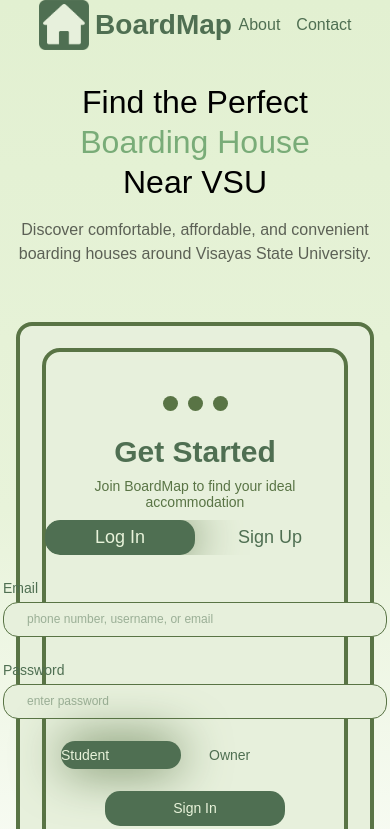
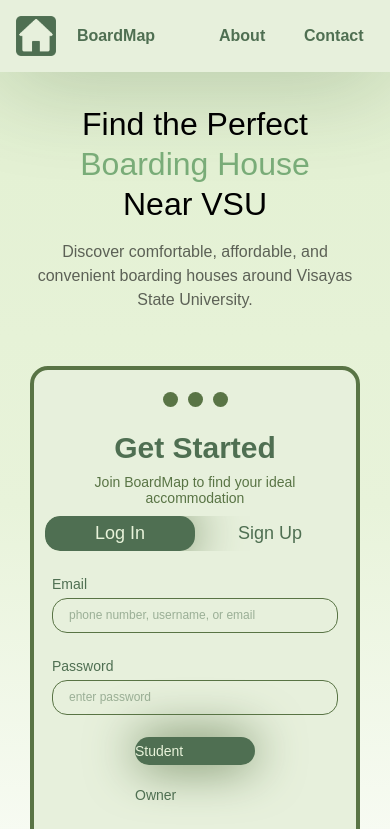
Before and after one commit to CSci-153-Web-Systems-and-Technologies/batch-2025-vsu-boardmap-web, a React (Create React App) app: page / in a window 390 px wide. Shown: the top 829 px of the page. Built offline with nearby package versions, Linux system fonts and the light colour scheme.

Commit message:
fix: responsive mobile layout for landing page
- Fixed mobile header structure to match desktop
- Made form inputs responsive to fit container
- Reduced LogIn/SignUp toggle size for mobile
- Improved overall mobile responsiveness

```diff
--- a/src/components/LandingPage.tsx
+++ b/src/components/LandingPage.tsx
@@ -151,7 +151,7 @@ function AuthForm({ isSignUp, onSubmit, loading }: AuthFormProps) {
       exit={{ opacity: 0, y: -10 }}
       transition={{ duration: 0.3 }}
       onSubmit={handleSubmit}
-      className="contents"
+      className="contents w-full"
     >
       <AnimatePresence mode="wait">
         {isSignUp && (
@@ -160,7 +160,7 @@ function AuthForm({ isSignUp, onSubmit, loading }: AuthFormProps) {
             animate={{ height: "auto", opacity: 1 }}
             exit={{ height: 0, opacity: 0 }}
             transition={{ duration: 0.3 }}
-            className="content-stretch flex flex-col gap-[3px] items-start relative shrink-0 w-[384px] overflow-hidden"
+            className="content-stretch flex flex-col gap-[3px] items-start relative shrink-0 w-full max-w-[384px] overflow-hidden"
           >
             <div className="flex flex-col font-['Rethink_Sans:Medium',sans-serif] font-medium h-[22px] justify-center leading-[0] relative shrink-0 text-[#4f6f52] text-[14px] w-full">
               <p className="leading-[normal]">Full name</p>
@@ -172,14 +172,14 @@ function AuthForm({ isSignUp, onSubmit, loading }: AuthFormProps) {
                 setFormData({ ...formData, name: e.target.value })
               }
               placeholder="ex. Dela Cruz, Juan A."
-              className="bg-[#e7f0dc] h-[35px] w-full rounded-[15px] border border-[#597445] px-[23px] py-[6px] font-['Rethink_Sans:Regular',sans-serif] text-[12px] text-[#4f6f52] outline-none focus:ring-2 focus:ring-[#597445] transition-all"
+              className="bg-[#e7f0dc] h-[35px] w-full rounded-[15px] border border-[#597445] px-4 md:px-[23px] py-[6px] font-['Rethink_Sans:Regular',sans-serif] text-[12px] text-[#4f6f52] outline-none focus:ring-2 focus:ring-[#597445] transition-all"
               required={isSignUp}
             />
           </motion.div>
         )}
       </AnimatePresence>
 
-      <div className="content-stretch flex flex-col gap-[3px] items-start relative shrink-0 w-[384px]">
+      <div className="content-stretch flex flex-col gap-[3px] items-start relative shrink-0 w-full max-w-[384px]">
         <div className="flex flex-col font-['Rethink_Sans:Medium',sans-serif] font-medium h-[22px] justify-center leading-[0] relative shrink-0 text-[#4f6f52] text-[14px] w-full">
           <p className="leading-[normal]">Email</p>
         </div>
@@ -188,12 +188,12 @@ function AuthForm({ isSignUp, onSubmit, loading }: AuthFormProps) {
           value={formData.email}
           onChange={(e) => setFormData({ ...formData, email: e.target.value })}
           placeholder="phone number, username, or email"
-          className="bg-[#e7f0dc] h-[35px] w-full rounded-[15px] border border-[#597445] px-[23px] py-[6px] font-['Rethink_Sans:Regular',sans-serif] text-[12px] text-[#4f6f52] outline-none focus:ring-2 focus:ring-[#597445] transition-all"
+          className="bg-[#e7f0dc] h-[35px] w-full rounded-[15px] border border-[#597445] px-4 md:px-[23px] py-[6px] font-['Rethink_Sans:Regular',sans-serif] text-[12px] text-[#4f6f52] outline-none focus:ring-2 focus:ring-[#597445] transition-all"
           required
         />
       </div>
 
-      <div className="content-stretch flex flex-col gap-[3px] items-start relative shrink-0 w-[384px]">
+      <div className="content-stretch flex flex-col gap-[3px] items-start relative shrink-0 w-full max-w-[384px]">
         <div className="flex flex-col font-['Rethink_Sans:Medium',sans-serif] font-medium h-[22px] justify-center leading-[0] relative shrink-0 text-[#4f6f52] text-[14px] w-full">
           <p className="leading-[normal]">Password</p>
         </div>
@@ -205,7 +205,7 @@ function AuthForm({ isSignUp, onSubmit, loading }: AuthFormProps) {
               setFormData({ ...formData, password: e.target.value })
             }
             placeholder={isSignUp ? "create secure password" : "enter password"}
-            className="bg-[#e7f0dc] h-[35px] w-full rounded-[15px] border border-[#597445] px-[23px] py-[6px] font-['Rethink_Sans:Regular',sans-serif] text-[12px] text-[#4f6f52] outline-none focus:ring-2 focus:ring-[#597445] transition-all pr-10"
+            className="bg-[#e7f0dc] h-[35px] w-full rounded-[15px] border border-[#597445] px-4 md:px-[23px] py-[6px] font-['Rethink_Sans:Regular',sans-serif] text-[12px] text-[#4f6f52] outline-none focus:ring-2 focus:ring-[#597445] transition-all pr-10"
             required
           />
           <button
@@ -255,8 +255,8 @@ function AuthForm({ isSignUp, onSubmit, loading }: AuthFormProps) {
         </div>
       </div>
 
-      {/* User Type Selection - Keep as is */}
-      <div className="content-stretch flex gap-[28px] items-center relative shrink-0">
+      {/* User Type Selection - Responsive */}
+      <div className="content-stretch flex flex-col sm:flex-row gap-4 sm:gap-[28px] items-center relative shrink-0 w-full justify-center">
         <div className="relative">
           <motion.div
             animate={{ opacity: formData.userType === "student" ? 1 : 0 }}
@@ -293,11 +293,11 @@ function AuthForm({ isSignUp, onSubmit, loading }: AuthFormProps) {
         </div>
       </div>
 
-      {/* Submit Button - Keep as is */}
+      {/* Submit Button - Responsive */}
       <button
         type="submit"
         disabled={loading}
-        className="bg-[#4f6f52] box-border content-stretch flex gap-[10px] h-[35px] items-center justify-center px-[44px] py-[8px] relative rounded-[15px] shrink-0 w-[180px] cursor-pointer hover:bg-[#3d5841] transition-all disabled:opacity-50 disabled:cursor-not-allowed"
+        className="bg-[#4f6f52] box-border content-stretch flex gap-[10px] h-[35px] items-center justify-center px-[44px] py-[8px] relative rounded-[15px] shrink-0 w-full max-w-[180px] cursor-pointer hover:bg-[#3d5841] transition-all disabled:opacity-50 disabled:cursor-not-allowed"
       >
         <div className="flex flex-col font-['Rethink_Sans:Medium',sans-serif] font-medium justify-center leading-[0] relative shrink-0 text-[#e8f3da] text-[14px] text-center text-nowrap">
           <p className="leading-[normal] whitespace-pre">
@@ -414,16 +414,17 @@ function BodyRight({ onLogin }: BodyRightProps) {
 
       if (isSignUp) {
         // Sign up with proper metadata
-        const { data: signUpData, error: signUpError } = await supabase.auth.signUp({
+        const { data: signUpData, error: signUpError } =
+          await supabase.auth.signUp({
             email: data.email,
             password: data.password,
             options: {
               data: {
                 name: data.name || data.email.split("@")[0],
                 userType: data.userType,
-              type: data.userType // Add this for consistency
-            }
-          }
+                type: data.userType, // Add this for consistency
+              },
+            },
           });
 
         if (signUpError) {
@@ -432,14 +433,17 @@ function BodyRight({ onLogin }: BodyRightProps) {
         }
 
         if (signUpData.user) {
-          toast.success("Account created successfully! Please check your email for verification.");
+          toast.success(
+            "Account created successfully! Please check your email for verification."
+          );
           // Don't auto-login after signup, wait for email verification
           setIsSignUp(false);
           return;
         }
       } else {
         // Sign in
-        const { data: authData, error } = await supabase.auth.signInWithPassword({
+        const { data: authData, error } =
+          await supabase.auth.signInWithPassword({
             email: data.email,
             password: data.password,
           });
@@ -450,8 +454,12 @@ function BodyRight({ onLogin }: BodyRightProps) {
         }
 
         if (authData.session && authData.user) {
-          const name = authData.user.user_metadata?.name || data.email.split("@")[0];
-          const userType = authData.user.user_metadata?.userType || authData.user.user_metadata?.type || data.userType;
+          const name =
+            authData.user.user_metadata?.name || data.email.split("@")[0];
+          const userType =
+            authData.user.user_metadata?.userType ||
+            authData.user.user_metadata?.type ||
+            data.userType;
 
           onLogin(
             authData.user.id,
@@ -479,8 +487,8 @@ function BodyRight({ onLogin }: BodyRightProps) {
         options: {
           redirectTo: `${window.location.origin}/auth/callback`,
           queryParams: {
-            access_type: 'offline',
-            prompt: 'consent',
+            access_type: "offline",
+            prompt: "consent",
           },
         },
       });
@@ -617,7 +625,7 @@ export default function LandingPage({ onLogin }: LandingPageProps) {
 
   return (
     <div className="bg-gradient-to-b from-[#e2f0d1] to-[#ffffff] via-[#e8f3da] min-h-screen w-full overflow-x-hidden">
-      {/* Desktop Version */}
+      {/* Desktop Version - keep as is */}
       <div className="hidden lg:block">
         <div className="h-auto min-h-screen overflow-clip relative w-full">
           <div className="bg-[#e7f0dc] box-border content-start flex flex-wrap gap-[10px] h-[97.208px] items-start left-0 px-[25px] py-[24px] shadow-[0px_4px_100px_0px_rgba(35,74,28,0.3)] top-0 w-full">
@@ -627,10 +635,8 @@ export default function LandingPage({ onLogin }: LandingPageProps) {
             />
           </div>
           <div className="content-center flex flex-wrap gap-[100px] lg:gap-[200px] items-center justify-center px-8 py-16 w-full">
-            {/* Hero content here - using simplified version for mobile */}
             <div className="max-w-2xl">
               <h1 className="font-['REM:SemiBold',sans-serif] text-[48px] lg:text-[75px] leading-tight mb-6 whitespace-nowrap">
-                {" "}
                 <span className="block text-black font-semibold">
                   Find the Perfect
                 </span>
@@ -651,30 +657,50 @@ export default function LandingPage({ onLogin }: LandingPageProps) {
         </div>
       </div>
 
-      {/* Mobile/Tablet Version */}
+      {/* Mobile/Tablet Version - FIXED */}
       <div className="lg:hidden min-h-screen flex flex-col">
-        {/* <div className="bg-[#e7f0dc] shadow-[0px_4px_100px_0px_rgba(35,74,28,0.3)] px-4 py-4 sticky top-0 z-10"> */}
-        <div className="flex items-center justify-between max-w-7xl mx-auto">
-          <LogoWithText />
-          <div className="flex gap-4">
+        {/* Header with the same structure as desktop */}
+        <div className="bg-[#e7f0dc] shadow-[0px_4px_100px_0px_rgba(35,74,28,0.3)] px-4 py-4 w-full">
+          <div className="content-stretch flex items-center justify-between min-h-px min-w-px relative shrink-0 max-w-7xl mx-auto">
+            {/* LogoWithText component */}
+            <div className="relative shrink-0">
+              <div className="bg-clip-padding border-0 border-[transparent] border-solid box-border content-stretch flex items-center leading-[0] relative">
+                <div className="grid-cols-[max-content] grid-rows-[max-content] inline-grid place-items-start relative shrink-0">
+                  <img
+                    src="/BoardMap_Logo.png"
+                    alt="BoardMap Logo"
+                    className="w-[40px] h-[40px] object-contain"
+                  />
+                </div>
+                <div className="flex flex-col font-['REM:SemiBold',sans-serif] font-semibold h-[30px] justify-center relative shrink-0 text-[#4f6f52] text-[22px] text-center w-[120px]">
+                  <p className="leading-[normal]">BoardMap</p>
+                </div>
+              </div>
+            </div>
+
+            {/* Navigation buttons - same as Frame12 but adjusted for mobile */}
+            <div className="relative shrink-0">
+              <div className="bg-clip-padding border-0 border-[transparent] border-solid box-border content-stretch flex font-['Rethink_Sans:SemiBold',sans-serif] font-semibold gap-[15px] items-center justify-center leading-[0] relative text-[#4f6f52] text-[16px] text-center">
                 <button
                   onClick={() => setShowAbout(true)}
-              className="font-['Rethink_Sans:SemiBold',sans-serif] text-[#4f6f52] text-[16px] hover:opacity-70 transition-opacity"
+                  className="flex flex-col h-[32px] justify-center relative shrink-0 w-[70px] cursor-pointer hover:opacity-80 transition-opacity"
                 >
-              About
+                  <p className="leading-[normal]">About</p>
                 </button>
                 <button
                   onClick={() => setShowContact(true)}
-              className="font-['Rethink_Sans:SemiBold',sans-serif] text-[#4f6f52] text-[16px] hover:opacity-70 transition-opacity"
+                  className="flex flex-col h-[32px] justify-center relative shrink-0 w-[70px] cursor-pointer hover:opacity-80 transition-opacity"
                 >
-              Contact
+                  <p className="leading-[normal]">Contact</p>
                 </button>
               </div>
             </div>
-        {/* </div> */}
+          </div>
+        </div>
 
-        <div className="flex-1 flex flex-col items-center px-4 py-8 gap-8">
-          <div className="text-center max-w-2xl">
+        {/* Main content - REMOVED the extra wrapper div */}
+        <div className="flex-1 flex flex-col items-center px-4 py-8 gap-8 w-full">
+          <div className="text-center max-w-2xl px-4">
             <h1 className="font-['REM:SemiBold',sans-serif] text-[32px] md:text-[48px] leading-tight mb-4">
               <span className="block text-black">Find the Perfect</span>
               <span className="block text-[#79ac78]">Boarding House</span>
@@ -686,7 +712,8 @@ export default function LandingPage({ onLogin }: LandingPageProps) {
             </p>
           </div>
 
-          <div className="bg-[#e7f0dc] rounded-[16px] border-4 border-[#597445] p-6 md:p-8 w-full max-w-md">
+          {/* Directly use BodyRight without extra wrapper */}
+          <div className="w-full flex justify-center px-4">
             <BodyRight onLogin={onLogin} />
           </div>
         </div>
```
Lines whose indentation alone changed are shown as unchanged.
